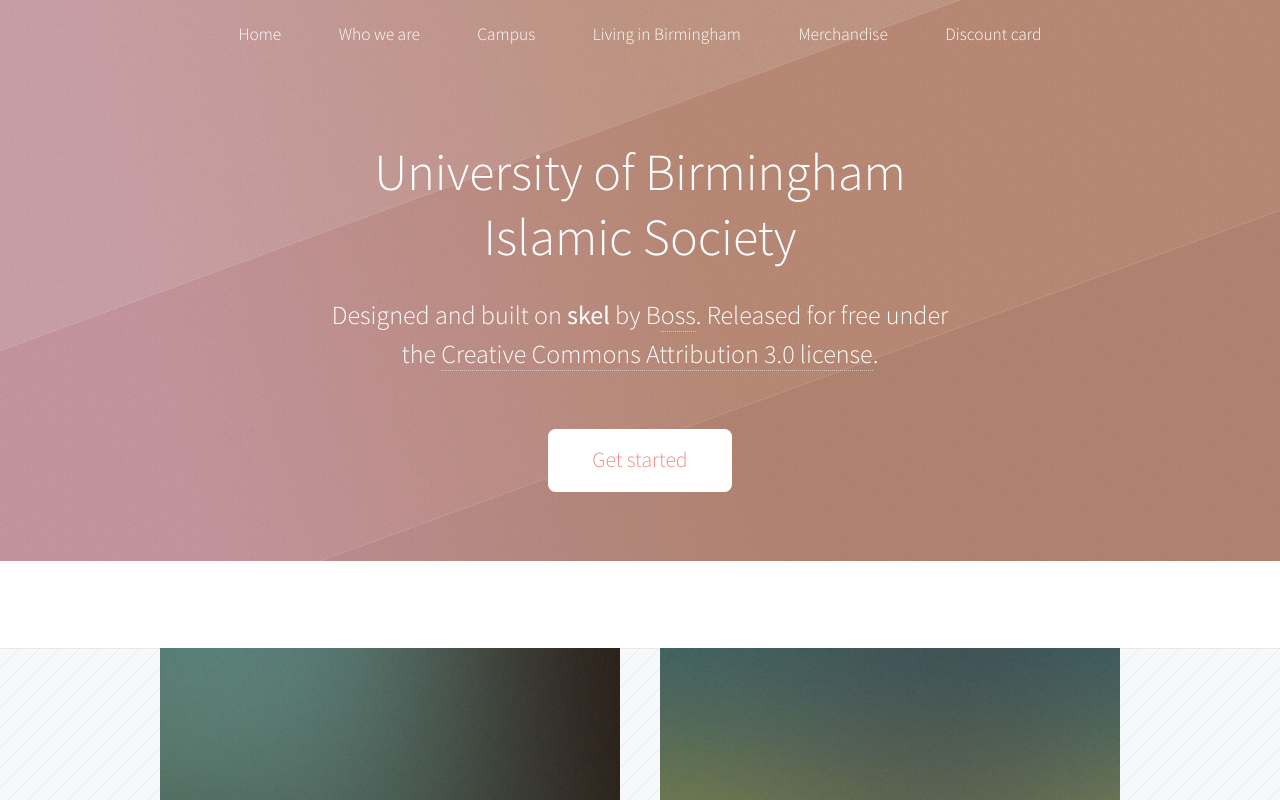
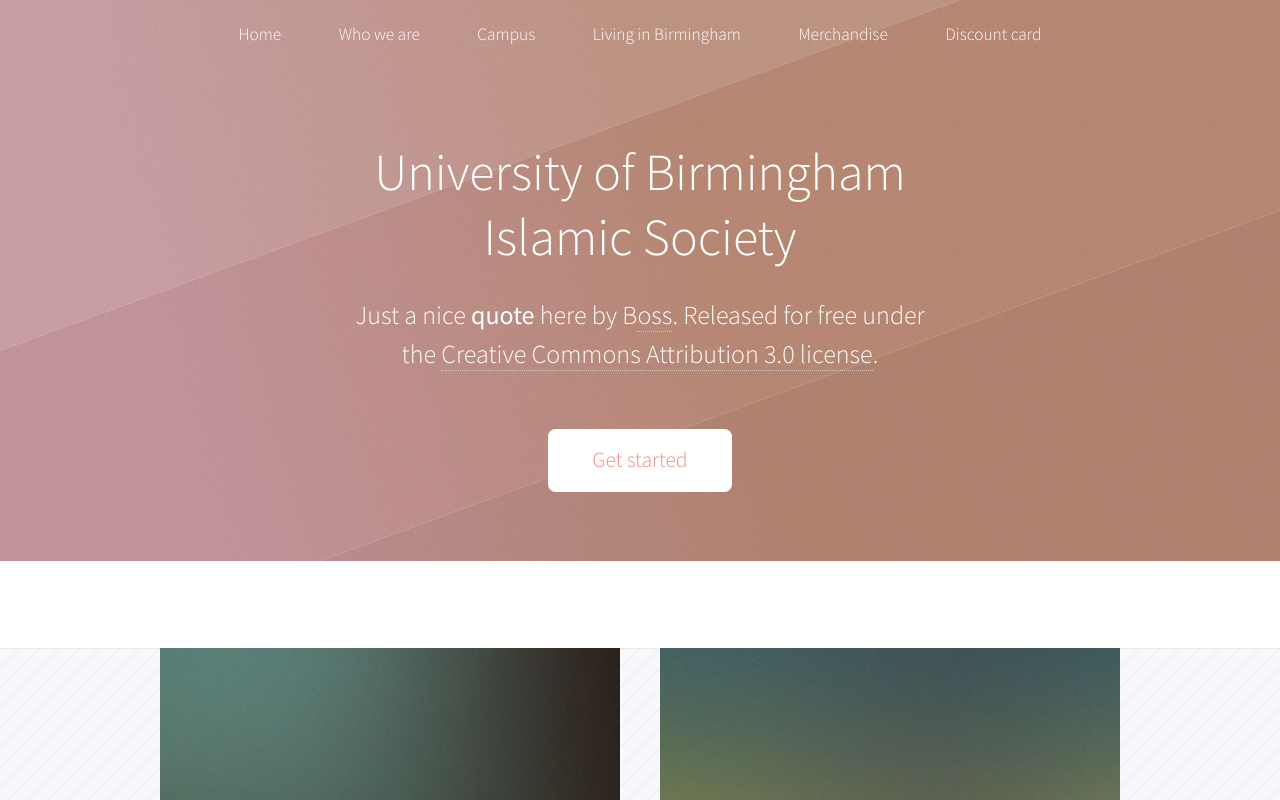
Before and after one commit to ubisoc/website-prod, a plain HTML site: page index.html in a window 1280 px wide. Shown: the top 800 px of the page. Drawn offline with Linux system fonts and the light colour scheme.

Commit message:
Update who we are

```diff
--- a/index.html
+++ b/index.html
@@ -13,7 +13,7 @@
 <meta charset="utf-8" />
 <meta name="viewport" content="width=device-width, initial-scale=1" />
 <meta name="description" content="">
-<meta name="author" content="">
+<meta name="author" content="University of Birmingham Islamic Society">
 <!--[if lte IE 8]><script src="assets/js/ie/html5shiv.js"></script><![endif]-->
 <link href="assets/css/main.css" rel="stylesheet" />
 <!--[if lte IE 8]><link href="assets/css/ie8.css" rel="stylesheet" /><![endif]-->
@@ -68,7 +68,7 @@
   <br />
   Islamic Society</h2>
 </header>
-<p>Designed and built on <strong>skel</strong> by B<a href="http://twitter.com/ossedb">oss</a>. Released for free under
+<p>Just a nice <strong>quote</strong> here by B<a href="http://twitter.com/ossedb">oss</a>. Released for free under
 <br />
 the <a href="http://html5up.net/license">Creative Commons Attribution 3.0 license</a>.</p>
 <ul class="actions">
```
Also changed, not shown: who-we-are.html (+2 -2 lines).
